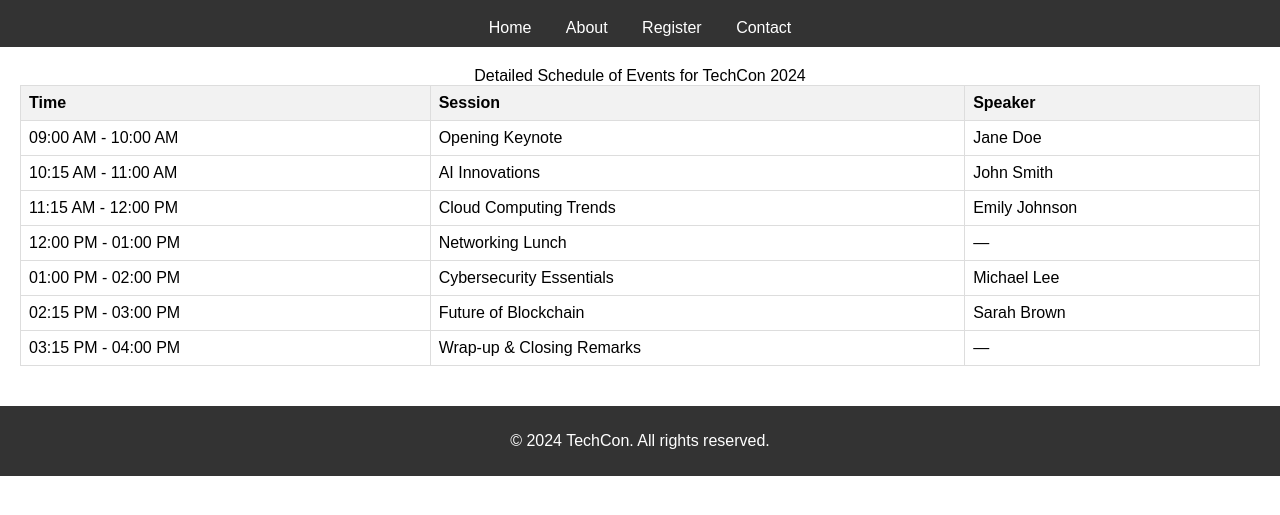
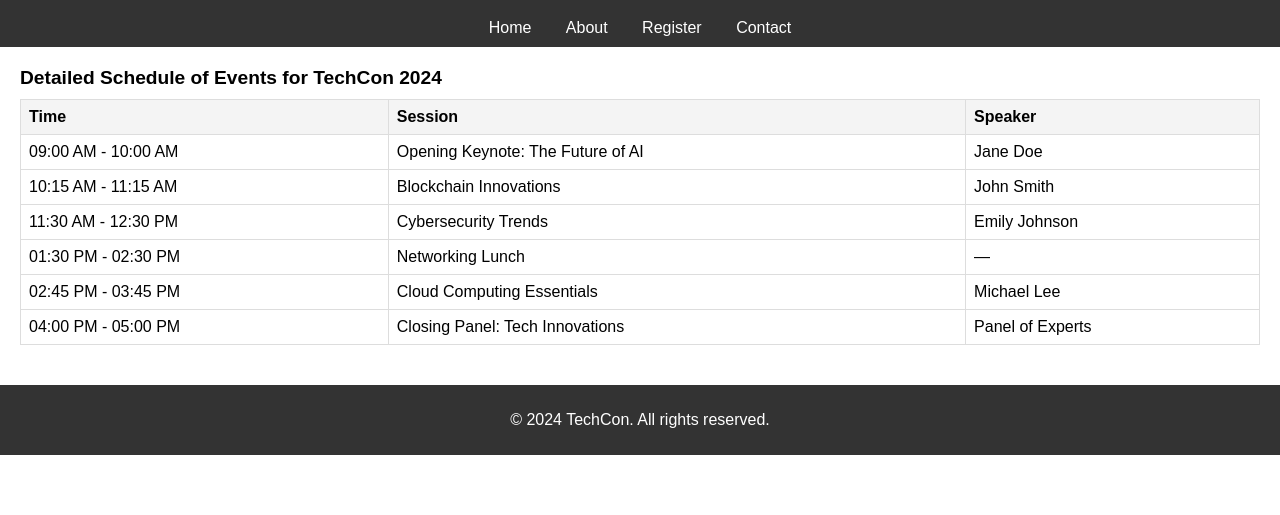
Before and after one commit to MJ435/TechCon_HTML, a plain HTML site: page techcon_website/schedule.html in a window 1280 px wide. Shown: the part 71-586 px from the top of the page. Drawn offline with Linux system fonts and the light colour scheme.

Commit message:
Update schedule.html

```diff
--- a/techcon_website/schedule.html
+++ b/techcon_website/schedule.html
@@ -30,13 +30,20 @@
             border-collapse: collapse;
             margin-bottom: 20px;
         }
+        caption {
+            caption-side: top;
+            text-align: left;
+            font-size: 1.2em;
+            margin-bottom: 10px;
+            font-weight: bold;
+        }
         th, td {
             border: 1px solid #ddd;
             padding: 8px;
-            text-align: left;
         }
         th {
-            background-color: #f2f2f2;
+            background-color: #f4f4f4;
+            text-align: left;
         }
         footer {
             background-color: #333;
@@ -58,7 +65,7 @@
         </nav>
     </header>
 
-    <!-- Main Section -->
+    <!-- Main Content -->
     <main>
         <table>
             <caption>Detailed Schedule of Events for TechCon 2024</caption>
@@ -72,38 +79,33 @@
             <tbody>
                 <tr>
                     <td>09:00 AM - 10:00 AM</td>
-                    <td>Opening Keynote</td>
+                    <td>Opening Keynote: The Future of AI</td>
                     <td>Jane Doe</td>
                 </tr>
                 <tr>
-                    <td>10:15 AM - 11:00 AM</td>
-                    <td>AI Innovations</td>
+                    <td>10:15 AM - 11:15 AM</td>
+                    <td>Blockchain Innovations</td>
                     <td>John Smith</td>
                 </tr>
                 <tr>
-                    <td>11:15 AM - 12:00 PM</td>
-                    <td>Cloud Computing Trends</td>
+                    <td>11:30 AM - 12:30 PM</td>
+                    <td>Cybersecurity Trends</td>
                     <td>Emily Johnson</td>
                 </tr>
                 <tr>
-                    <td>12:00 PM - 01:00 PM</td>
+                    <td>01:30 PM - 02:30 PM</td>
                     <td>Networking Lunch</td>
                     <td>—</td>
                 </tr>
                 <tr>
-                    <td>01:00 PM - 02:00 PM</td>
-                    <td>Cybersecurity Essentials</td>
+                    <td>02:45 PM - 03:45 PM</td>
+                    <td>Cloud Computing Essentials</td>
                     <td>Michael Lee</td>
                 </tr>
                 <tr>
-                    <td>02:15 PM - 03:00 PM</td>
-                    <td>Future of Blockchain</td>
-                    <td>Sarah Brown</td>
-                </tr>
-                <tr>
-                    <td>03:15 PM - 04:00 PM</td>
-                    <td>Wrap-up & Closing Remarks</td>
-                    <td>—</td>
+                    <td>04:00 PM - 05:00 PM</td>
+                    <td>Closing Panel: Tech Innovations</td>
+                    <td>Panel of Experts</td>
                 </tr>
             </tbody>
         </table>
```
